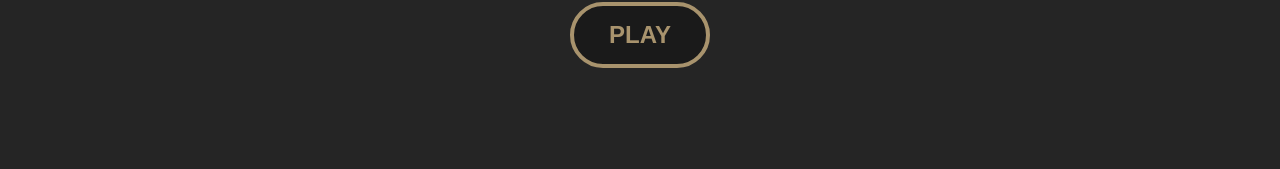
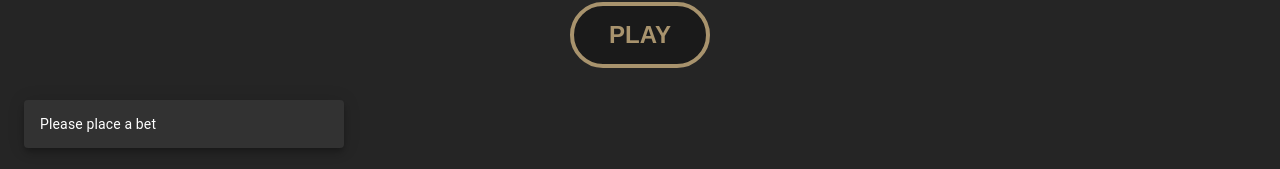
Before and after one commit to haiyangmin/paper-rock-scissors, a React (Create React App) app: page / in a window 1280 px wide. Both pictures are taken after a click on the button "PLAY". Shown: the part 628-797 px from the top of the page. Built offline with nearby package versions, Linux system fonts and the light colour scheme.

Commit message:
add snackBar

```diff
--- a/package.json
+++ b/package.json
@@ -4,6 +4,10 @@
   "private": true,
   "dependencies": {
     "@reduxjs/toolkit": "^1.8.1",
+    "@mui/icons-material": "^5.6.2",
+    "@mui/material": "^5.6.2",
+    "@emotion/react": "11.9.0",
+    "@emotion/styled": "11.8.1",
     "@testing-library/jest-dom": "^5.16.4",
     "@testing-library/react": "^13.2.0",
     "@testing-library/user-event": "^14.1.1",
--- a/src/App.tsx
+++ b/src/App.tsx
@@ -19,10 +19,11 @@ import {
 } from "./features/betting/bettingSlice";
 import BettingButton from "./components/bettingButton/bettingButton";
 import BettingDetailsBanner from "./components/bettingDetailsBanner/bettingDetailsBanner";
+import {Snackbar} from "@mui/material";
 
 
 function App() {
-
+    const [open, setOpen] = React.useState(false);
     const dispatch = useAppDispatch();
     const status = useAppSelector(selectStatus);
     const playerBets = useAppSelector(selectPlayerBets);
@@ -78,6 +79,7 @@ function App() {
 
     const onClick = () => {
         if (playerBets.length === 0) {
+            setOpen(true);
             return
         }
         if (status === 'idle') {
@@ -88,16 +90,31 @@ function App() {
         }
     }
 
+
+    const handleClose = (event: React.SyntheticEvent | Event, reason?: string) => {
+        if (reason === 'clickaway') {
+            return;
+        }
+        setOpen(false);
+    };
+
     return (
         <div className="app">
             <BettingDetailsBanner balance={balance} betAmount={betAmount} winAmount={winAmount}/>
-            <BettingPanel status={status} pcBetSymbol={pcBetSymbol} playerBets={playerBets} winAmount={winAmount} playerWinSymbol={playerWinSymbol}/>
+            <BettingPanel status={status} pcBetSymbol={pcBetSymbol} playerBets={playerBets} winAmount={winAmount}
+                          playerWinSymbol={playerWinSymbol}/>
             <div className="cardsContainer">
                 <BettingCard color='blue' content='ROCK' bets={betsOnRock} onClick={rockOnClick}/>
                 <BettingCard color='green' content='PAPER' bets={betsOnPaper} onClick={paperOnClick}/>
                 <BettingCard color='red' content='SCISSORS' bets={betsOnScissors} onClick={scissorsOnClick}/>
             </div>
             <BettingButton status={status} onClick={onClick}/>
+            <Snackbar
+                open={open}
+                autoHideDuration={6000}
+                onClose={handleClose}
+                message="Please place a bet"
+            />
         </div>
     );
 }
```
Also changed, not shown: 1 other file (tests, documents, lock files or other folders).
